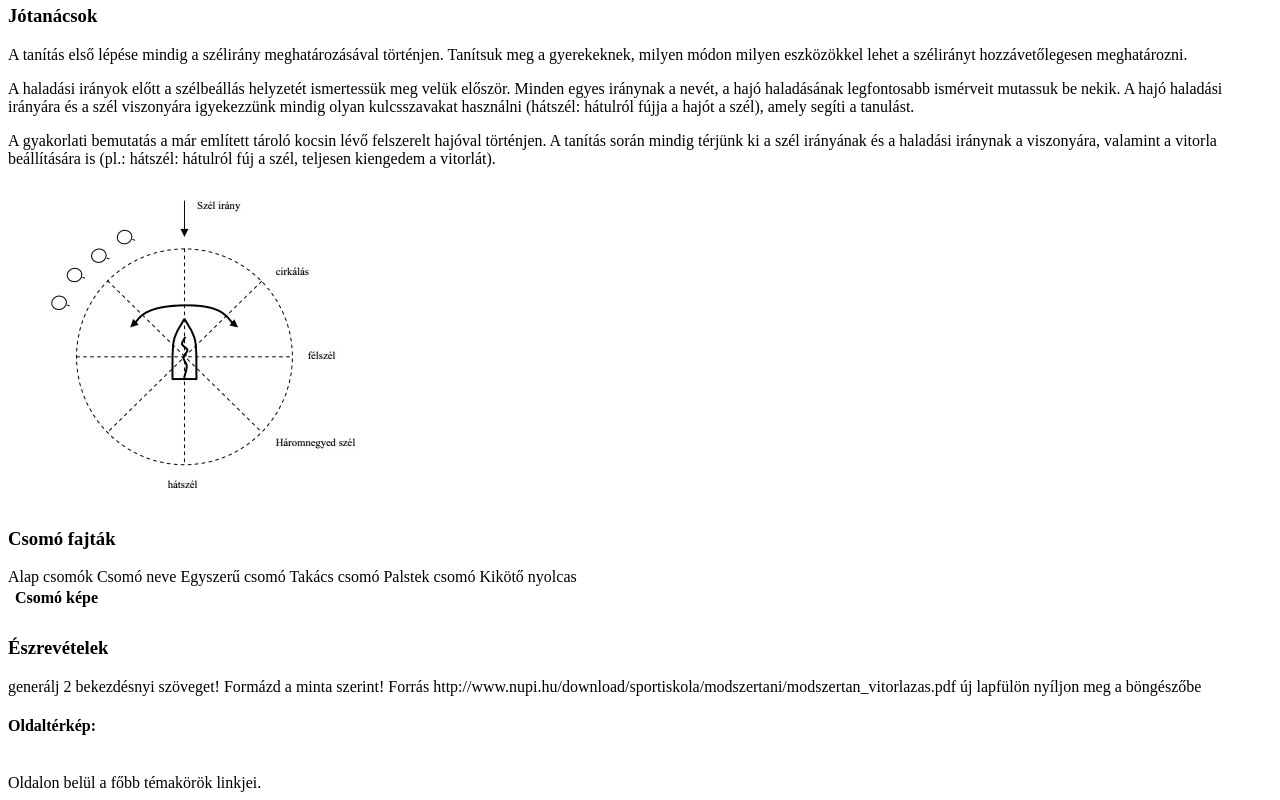
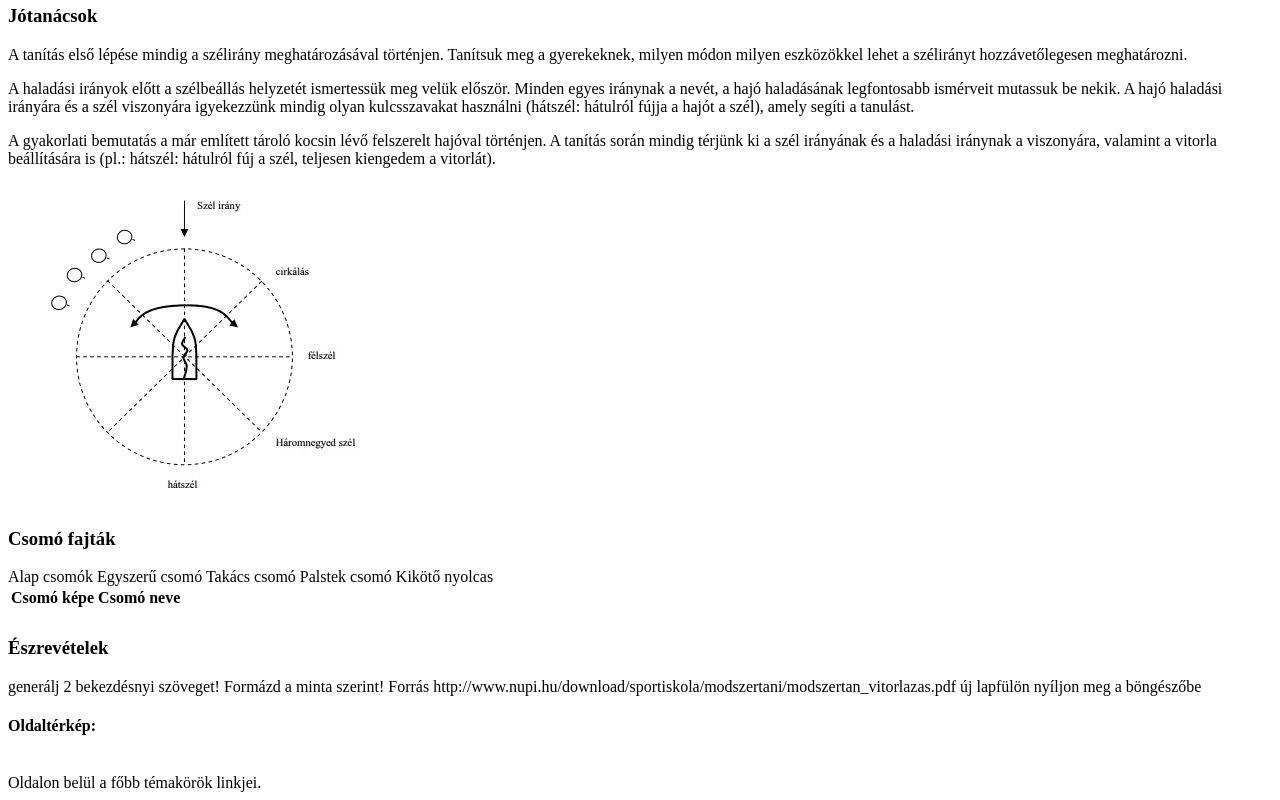
Before and after one commit to Hova-Mate/0911, a plain HTML site: page vitorlás-20210914/index.html in a window 1280 px wide. Shown: the part 434-1234 px from the top of the page. Drawn offline with Linux system fonts and the light colour scheme.

Commit message:
félkész oldal, táblázat nélkül címsorrar!

```diff
--- a/vitorlás-20210914/index.html
+++ b/vitorlás-20210914/index.html
@@ -69,10 +69,11 @@
 
     <table>Alap csomók
       <tr>
-        <th></th>
         <th>Csomó képe</th>
+        <th>Csomó neve</th>
       </tr>
       <tr>
+        <th></th>
         <th></th>
         <th></th>
         <th></th>
@@ -81,8 +82,9 @@
         <th></th>
         <th></th>
         <th></th>
+        <th></th>
       </tr>
-      Csomó neve  Egyszerű csomó Takács csomó Palstek csomó Kikötő
+        Egyszerű csomó Takács csomó Palstek csomó Kikötő
       nyolcas
     </table>
 
```
